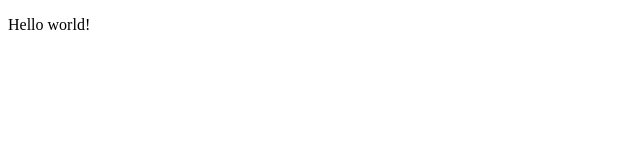
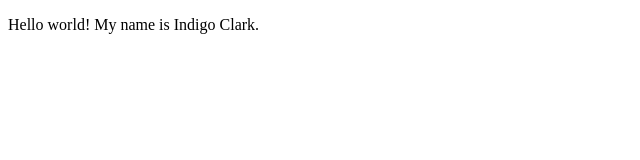
Before and after one commit to indigolilyyy/indigolilyyy.github.io, a plain HTML site: page index.html in a window 1280 px wide. Shown: the whole page, without its empty margins (0-640 px from the left). Drawn offline with Linux system fonts and the light colour scheme.

Commit message:
Add files via upload

```diff
--- a/index.html
+++ b/index.html
@@ -10,6 +10,6 @@
 
 	<!--- Code above this line will not be displayed on the browser -->
 	<body>
-		<p> Hello world! </p>
+		<p> Hello world! My name is Indigo Clark. </p>
 	</body>
 </html>
```
